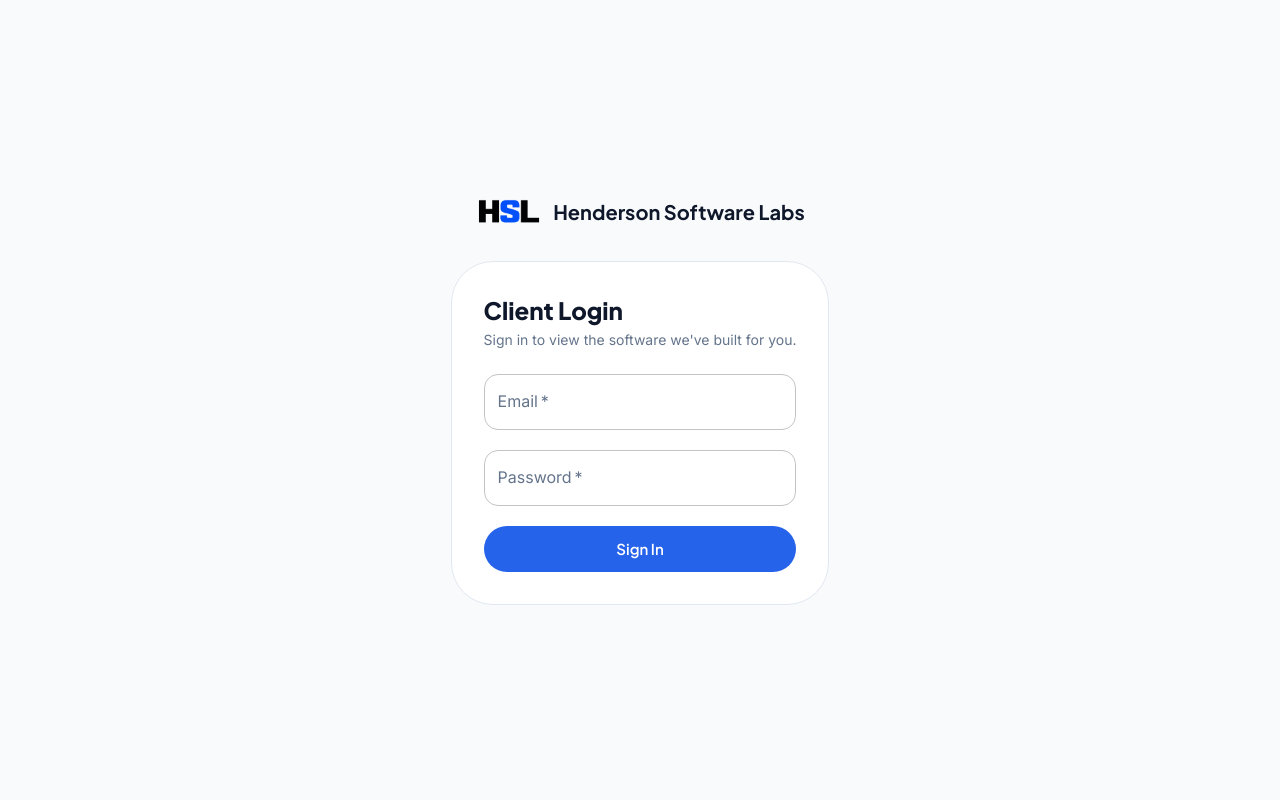
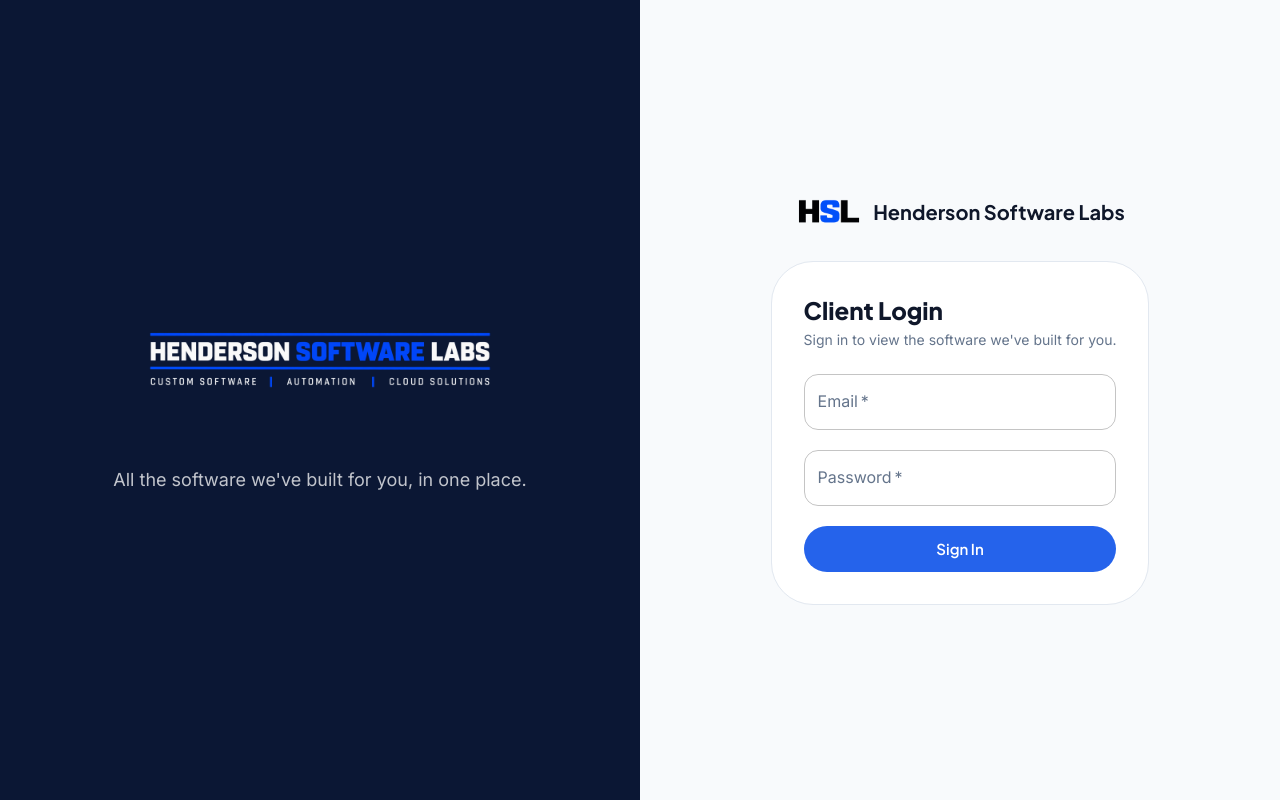
Before and after one commit to JavaJonathan/HendersonSoftwareLabsUI, a React (Vite) app: page /login in a window 1280 px wide. Built offline with nearby package versions, Linux system fonts and the light colour scheme; no server answers.

Commit message:
Upates Login UI

```diff
--- a/src/components/admin/CreateClientDialog.tsx
+++ b/src/components/admin/CreateClientDialog.tsx
@@ -14,6 +14,7 @@
 import CheckIcon from '@mui/icons-material/Check';
 import { createClient } from '../../api/admin';
 import { ApiError } from '../../api/client';
+import { Reveal } from '../motion/Reveal';
 import type { CreateClientResult } from '../../types';
 
 interface CreateClientDialogProps {
@@ -85,6 +86,7 @@
         <>
           <DialogTitle>Client Created</DialogTitle>
           <DialogContent>
+            <Reveal y={12}>
               <Typography variant="body2" color="text.secondary">
                 {result.companyName} ({result.email})
               </Typography>
@@ -112,6 +114,7 @@
               <Alert severity="warning" sx={{ mt: 1 }}>
                 This password won't be shown again. Copy it now and relay it to the client directly.
               </Alert>
+            </Reveal>
           </DialogContent>
           <DialogActions>
             <Button variant="contained" onClick={resetAndClose}>
--- a/src/components/landing/CtaBanner.tsx
+++ b/src/components/landing/CtaBanner.tsx
@@ -7,6 +7,7 @@
 import ArrowForwardIcon from '@mui/icons-material/ArrowForward';
 import RocketLaunchOutlinedIcon from '@mui/icons-material/RocketLaunchOutlined';
 import { Reveal } from '../motion/Reveal';
+import { GradientBackdrop } from '../motion/GradientBackdrop';
 
 export function CtaBanner() {
   return (
@@ -22,22 +23,7 @@
             overflow: 'hidden',
           }}
         >
-          <Box
-            component={motion.div}
-            animate={{ x: [0, 30, 0], y: [0, -14, 0] }}
-            transition={{ duration: 16, repeat: Infinity, ease: 'easeInOut' }}
-            aria-hidden
-            sx={{
-              position: 'absolute',
-              top: -100,
-              right: -60,
-              width: 320,
-              height: 320,
-              borderRadius: '50%',
-              background: 'radial-gradient(circle, rgba(37,99,235,0.35) 0%, rgba(37,99,235,0) 70%)',
-              pointerEvents: 'none',
-            }}
-          />
+          <GradientBackdrop variant="dark" />
 
           <Stack
             direction={{ xs: 'column', md: 'row' }}
--- a/src/components/layout/NavBar.tsx
+++ b/src/components/layout/NavBar.tsx
@@ -1,4 +1,3 @@
-import { useEffect, useState } from 'react';
 import { Link as RouterLink } from 'react-router-dom';
 import AppBar from '@mui/material/AppBar';
 import Toolbar from '@mui/material/Toolbar';
@@ -9,6 +8,7 @@
 import Link from '@mui/material/Link';
 import Container from '@mui/material/Container';
 import hslIcon from '../../assets/branding/icon-dark.png';
+import { useScrolled } from '../../hooks/useScrolled';
 
 const NAV_LINKS = [
   { label: 'Services', href: '#what-we-do' },
@@ -16,14 +16,7 @@
 ];
 
 export function NavBar() {
-  const [scrolled, setScrolled] = useState(false);
-
-  useEffect(() => {
-    const onScroll = () => setScrolled(window.scrollY > 12);
-    onScroll();
-    window.addEventListener('scroll', onScroll, { passive: true });
-    return () => window.removeEventListener('scroll', onScroll);
-  }, []);
+  const scrolled = useScrolled();
 
   return (
     <AppBar
--- a/src/components/motion/GradientBackdrop.tsx
+++ b/src/components/motion/GradientBackdrop.tsx
@@ -1,7 +1,14 @@
 import Box from '@mui/material/Box';
 import { motion } from 'framer-motion';
 
-export function GradientBackdrop() {
+interface GradientBackdropProps {
+  variant?: 'light' | 'dark';
+}
+
+export function GradientBackdrop({ variant = 'light' }: GradientBackdropProps) {
+  const primaryOpacity = variant === 'dark' ? 0.35 : 0.16;
+  const secondaryOpacity = variant === 'dark' ? 0.22 : 0.1;
+
   return (
     <Box
       aria-hidden
@@ -24,7 +31,7 @@
           width: 480,
           height: 480,
           borderRadius: '50%',
-          background: 'radial-gradient(circle, rgba(37,99,235,0.16) 0%, rgba(37,99,235,0) 70%)',
+          background: `radial-gradient(circle, rgba(37,99,235,${primaryOpacity}) 0%, rgba(37,99,235,0) 70%)`,
           filter: 'blur(10px)',
         }}
       />
@@ -39,7 +46,7 @@
           width: 420,
           height: 420,
           borderRadius: '50%',
-          background: 'radial-gradient(circle, rgba(37,99,235,0.10) 0%, rgba(37,99,235,0) 70%)',
+          background: `radial-gradient(circle, rgba(37,99,235,${secondaryOpacity}) 0%, rgba(37,99,235,0) 70%)`,
           filter: 'blur(10px)',
         }}
       />
--- /dev/null
+++ b/src/hooks/useScrolled.ts
@@ -0,0 +1,14 @@
+import { useEffect, useState } from 'react';
+
+export function useScrolled(threshold = 12) {
+  const [scrolled, setScrolled] = useState(false);
+
+  useEffect(() => {
+    const onScroll = () => setScrolled(window.scrollY > threshold);
+    onScroll();
+    window.addEventListener('scroll', onScroll, { passive: true });
+    return () => window.removeEventListener('scroll', onScroll);
+  }, [threshold]);
+
+  return scrolled;
+}
--- a/src/pages/LoginPage.tsx
+++ b/src/pages/LoginPage.tsx
@@ -8,10 +8,13 @@
 import Button from '@mui/material/Button';
 import Alert from '@mui/material/Alert';
 import Link from '@mui/material/Link';
+import { motion } from 'framer-motion';
 import { useAuth } from '../auth/AuthContext';
 import { ApiError } from '../api/client';
 import { Reveal } from '../components/motion/Reveal';
+import { GradientBackdrop } from '../components/motion/GradientBackdrop';
 import hslIcon from '../assets/branding/icon-dark.png';
+import wordmarkLight from '../assets/branding/wordmark-light.png';
 
 export function LoginPage() {
   const { login } = useAuth();
@@ -47,7 +50,51 @@
   }
 
   return (
-    <Box sx={{ minHeight: '100vh', bgcolor: '#f8fafc', display: 'flex', alignItems: 'center', justifyContent: 'center', px: 2 }}>
+    <Box sx={{ minHeight: '100vh', display: 'flex' }}>
+      <Box
+        sx={{
+          display: { xs: 'none', md: 'flex' },
+          flex: '1 1 50%',
+          position: 'relative',
+          overflow: 'hidden',
+          bgcolor: '#0b1734',
+          alignItems: 'center',
+          justifyContent: 'center',
+          p: 6,
+        }}
+      >
+        <GradientBackdrop variant="dark" />
+        <Reveal>
+          <Box sx={{ position: 'relative', textAlign: 'center', maxWidth: 440 }}>
+            <Box
+              component={motion.div}
+              animate={{ y: [0, -8, 0] }}
+              transition={{ duration: 4, repeat: Infinity, ease: 'easeInOut' }}
+            >
+              <Box
+                component="img"
+                src={wordmarkLight}
+                alt="Henderson Software Labs"
+                sx={{ width: { md: 300, lg: 360 }, height: 'auto', mx: 'auto' }}
+              />
+            </Box>
+            <Typography sx={{ mt: 4, color: 'rgba(255,255,255,0.75)', fontSize: 18 }}>
+              All the software we've built for you, in one place.
+            </Typography>
+          </Box>
+        </Reveal>
+      </Box>
+
+      <Box
+        sx={{
+          flex: '1 1 50%',
+          display: 'flex',
+          alignItems: 'center',
+          justifyContent: 'center',
+          px: 2,
+          bgcolor: '#f8fafc',
+        }}
+      >
         <Reveal y={16}>
           <Box sx={{ width: '100%', maxWidth: 400 }}>
             <Stack sx={{ mb: 4, alignItems: 'center' }}>
@@ -97,5 +144,6 @@
           </Box>
         </Reveal>
       </Box>
+    </Box>
   );
 }
--- a/src/pages/PortalPage.tsx
+++ b/src/pages/PortalPage.tsx
@@ -12,12 +12,14 @@
 import { ProjectCard } from '../components/portal/ProjectCard';
 import { Reveal } from '../components/motion/Reveal';
 import hslIcon from '../assets/branding/icon-dark.png';
+import { useScrolled } from '../hooks/useScrolled';
 import type { SoftwareProject } from '../types';
 
 export function PortalPage() {
   const { user, logout } = useAuth();
   const [projects, setProjects] = useState<SoftwareProject[]>([]);
   const [status, setStatus] = useState<'loading' | 'ready' | 'error'>('loading');
+  const scrolled = useScrolled();
 
   useEffect(() => {
     getMyProjects()
@@ -30,7 +32,16 @@
 
   return (
     <Box sx={{ minHeight: '100vh', bgcolor: '#f8fafc' }}>
-      <AppBar position="static" color="transparent" sx={{ bgcolor: 'background.paper' }}>
+      <AppBar
+        position="sticky"
+        color="transparent"
+        sx={{
+          top: 0,
+          bgcolor: scrolled ? 'rgba(255,255,255,0.82)' : 'background.paper',
+          backdropFilter: scrolled ? 'saturate(180%) blur(10px)' : 'none',
+          boxShadow: scrolled ? '0 1px 0 rgba(15,23,42,0.06)' : 'none',
+        }}
+      >
         <Container maxWidth="lg">
           <Toolbar disableGutters sx={{ py: 1 }}>
             <Stack direction="row" spacing={1.25} sx={{ alignItems: 'center', flexGrow: 1 }}>
@@ -50,12 +61,14 @@
       </AppBar>
 
       <Container maxWidth="lg" sx={{ py: 6 }}>
+        <Reveal>
           <Typography variant="h4" sx={{ fontWeight: 800, color: 'text.primary' }}>
             Your Software
           </Typography>
           <Typography sx={{ mt: 0.5, color: 'text.secondary' }}>
             Everything we've built for {user?.companyName}.
           </Typography>
+        </Reveal>
 
         <Box sx={{ mt: 4 }}>
           {status === 'loading' && <Typography color="text.secondary">Loading your projects…</Typography>}
```
Also changed, not shown: src/components/portal/ProjectCard.tsx (+33 -0 lines), src/pages/AdminClientDetailPage.tsx (+14 -1 lines), src/pages/AdminPage.tsx (+28 -5 lines), 1 other file (tests, documents, lock files or other folders). Lines whose indentation alone changed are shown as unchanged.
